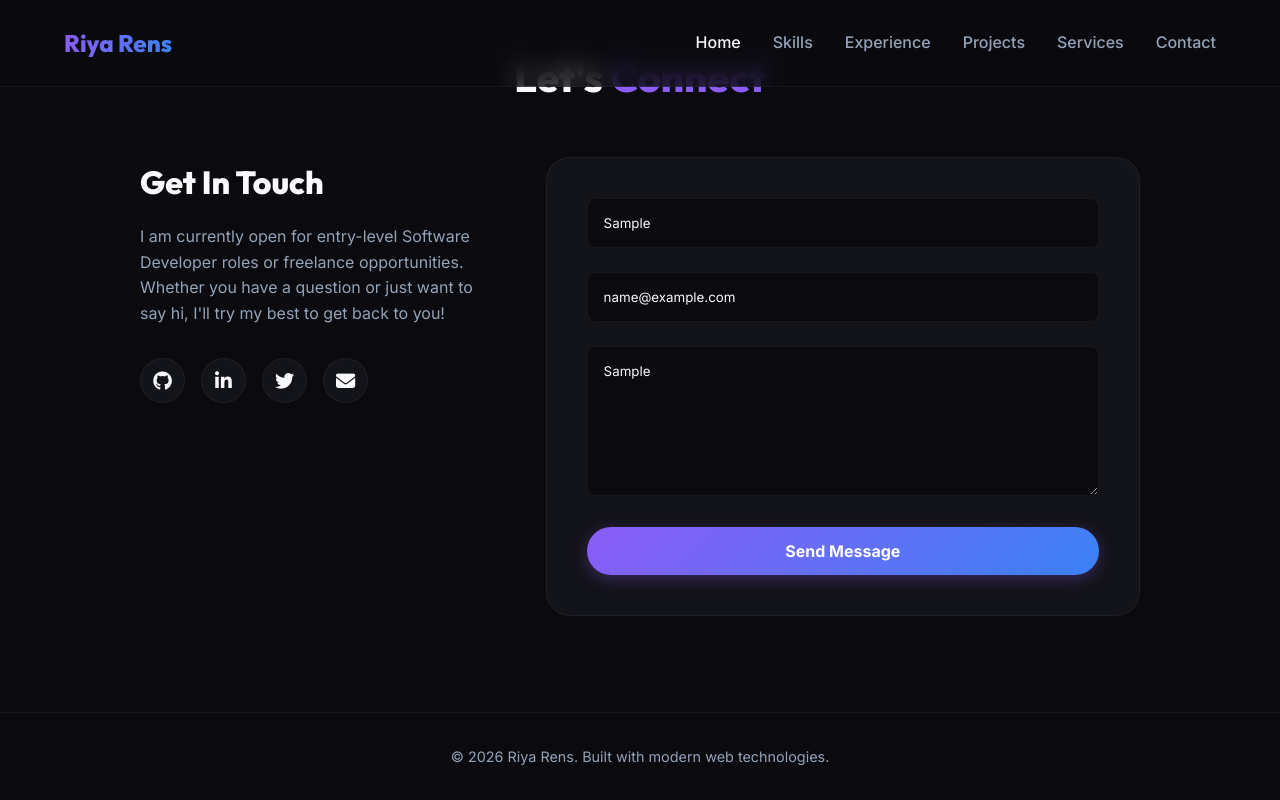
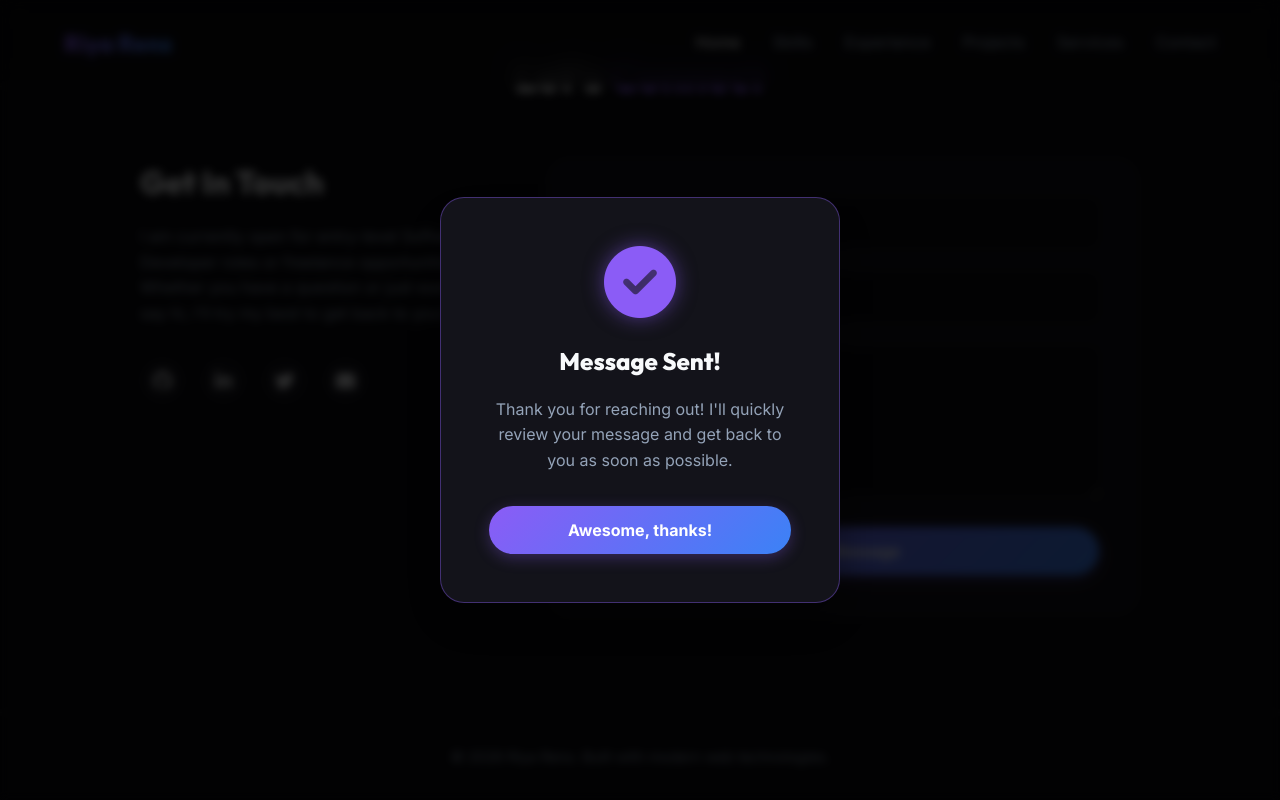
Before and after one commit to riyarens/Personal-Potfolio, a React (Vite) app: page / in a window 1280 px wide. Both pictures are taken after typing "Sample", "name@example.com", "Sample" into the empty fields and a click on the button "Send Message". Shown: the part 4163-4963 px from the top of the page. Built offline with nearby package versions, Linux system fonts and the light colour scheme.

Commit message:
Add beautiful confirmation popup for contact form submission

```diff
--- a/src/App.jsx
+++ b/src/App.jsx
@@ -4,6 +4,7 @@ import './index.css';
 function App() {
   const [navScrolled, setNavScrolled] = useState(false);
   const [activeHash, setActiveHash] = useState('#home');
+  const [formSubmitted, setFormSubmitted] = useState(false);
 
   useEffect(() => {
     const handleScroll = () => {
@@ -265,11 +266,13 @@ function App() {
                 <a href="mailto:contact@riyarens.example" aria-label="Email"><i className="fa-solid fa-envelope"></i></a>
               </div>
             </div>
+            <iframe name="hidden_iframe" id="hidden_iframe" style={{display: 'none'}}></iframe>
             <form
               className="contact-form"
               action="https://docs.google.com/forms/u/0/d/e/1FAIpQLScUreZ-moyf9cCsFeJgbDNrBfpIdNPyaYdixr4loUKWmUK5JQ/formResponse"
               method="POST"
-              target="_blank"
+              target="hidden_iframe"
+              onSubmit={() => setFormSubmitted(true)}
             >
               <div className="form-group">
                 <input type="text" name="entry.281178604" placeholder="Your Name" required />
@@ -286,6 +289,17 @@ function App() {
         </section>
       </main>
 
+      {formSubmitted && (
+        <div style={{ position: 'fixed', top: 0, left: 0, width: '100%', height: '100%', backgroundColor: 'rgba(0, 0, 0, 0.8)', display: 'flex', justifyContent: 'center', alignItems: 'center', zIndex: 1000, backdropFilter: 'blur(5px)' }}>
+          <div style={{ background: 'var(--bg-secondary)', padding: '3rem', borderRadius: '1.5rem', border: '1px solid rgba(139, 92, 246, 0.4)', textAlign: 'center', maxWidth: '400px', margin: '0 20px', boxShadow: '0 20px 40px rgba(0, 0, 0, 0.4)' }}>
+            <i className="fa-solid fa-circle-check" style={{ fontSize: '4.5rem', color: 'var(--accent-primary)', marginBottom: '1.5rem', textShadow: '0 0 20px rgba(139, 92, 246, 0.5)' }}></i>
+            <h2 style={{ marginBottom: '1rem', fontFamily: 'Outfit' }}>Message Sent!</h2>
+            <p style={{ color: 'var(--text-secondary)', marginBottom: '2rem' }}>Thank you for reaching out! I'll quickly review your message and get back to you as soon as possible.</p>
+            <button className="btn btn-primary" onClick={() => setFormSubmitted(false)} style={{ width: '100%' }}>Awesome, thanks!</button>
+          </div>
+        </div>
+      )}
+
       <footer>
         <p>&copy; 2026 Riya Rens. Built with modern web technologies.</p>
       </footer>
```
